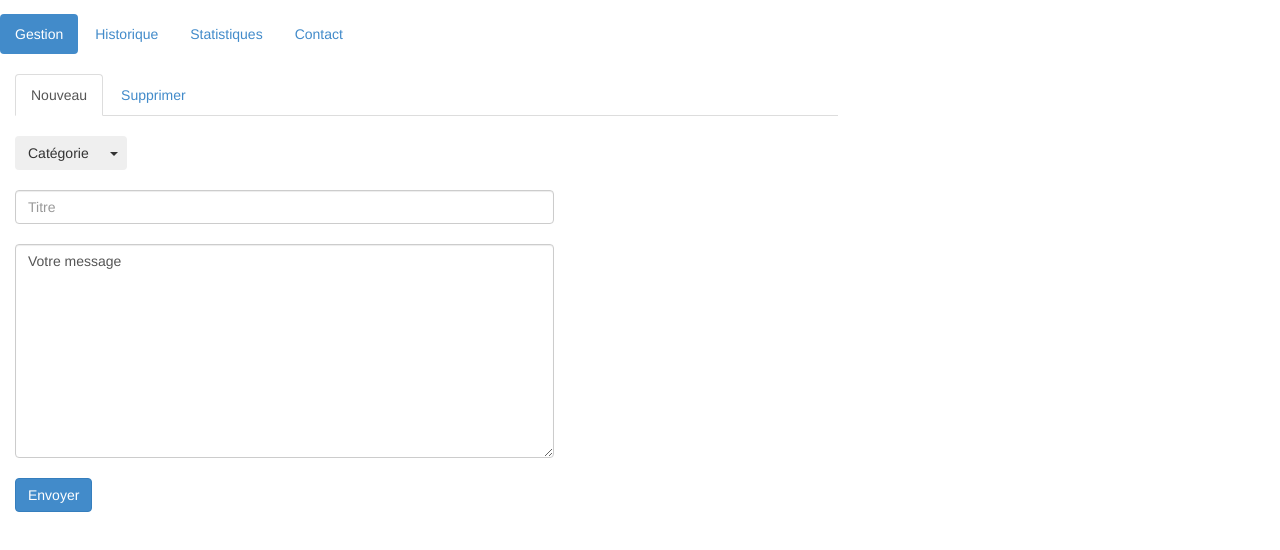
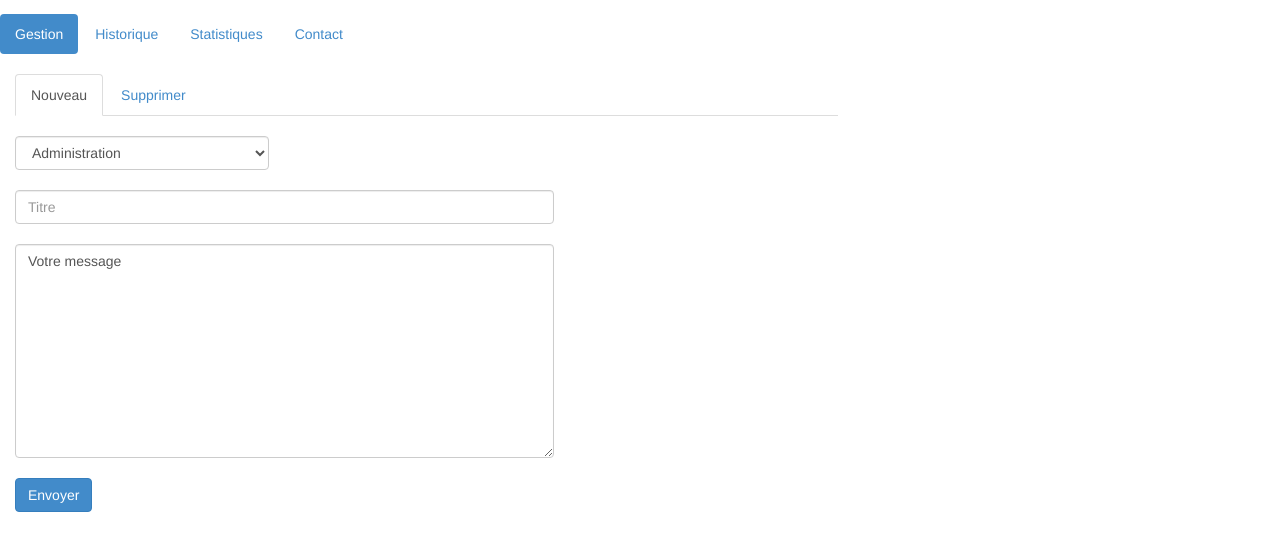
Before and after one commit to geezeupp/fac-push-admin, a plain HTML site: page Gestion.html in a window 1280 px wide. Shown: the part 58-608 px from the top of the page. Drawn offline with Linux system fonts and the light colour scheme.

Commit message:
Modification liste déroulante page Gestion.html

```diff
--- a/Gestion.html
+++ b/Gestion.html
@@ -57,19 +57,15 @@
 		    		<div class="tab-pane active" id="tab1">
 			    		<div class="col-sm-8">
 			    			<div class="row">
-					      		 <div class="col-xs-6 col-sm-8">
+					      		 <div class="col-xs-6 col-sm-4">
 					      		    <!-- Liste déroulante choix de la catégorie -->
-						      		<div class="btn-group">
-									  <button class="btn">Catégorie</button>
-									  <button class="btn dropdown-toggle" data-toggle="dropdown">
-									    <span class="caret"></span>
-									  </button>
-									  <ul class="dropdown-menu">
-									    <li><a href="#">Action1</a></li>
-									    <li><a href="#">Action2</a></li>
-									  </ul>
-									</div>
-								</div>
+									<select name="Catégorie" class="form-control" id="categorie" >
+									  <option value="Administration">Administration</option>
+									  <option value="Associations">Associations</option>
+									  <option value="Sport">Sport</option>
+									  <option value="Bibliotheque_universitaire">Bibliothèque universitaire</option>
+									</select>
+  								</div>
 							</div><br>
 
 							<!-- Zone de saisie du titre -->
```
